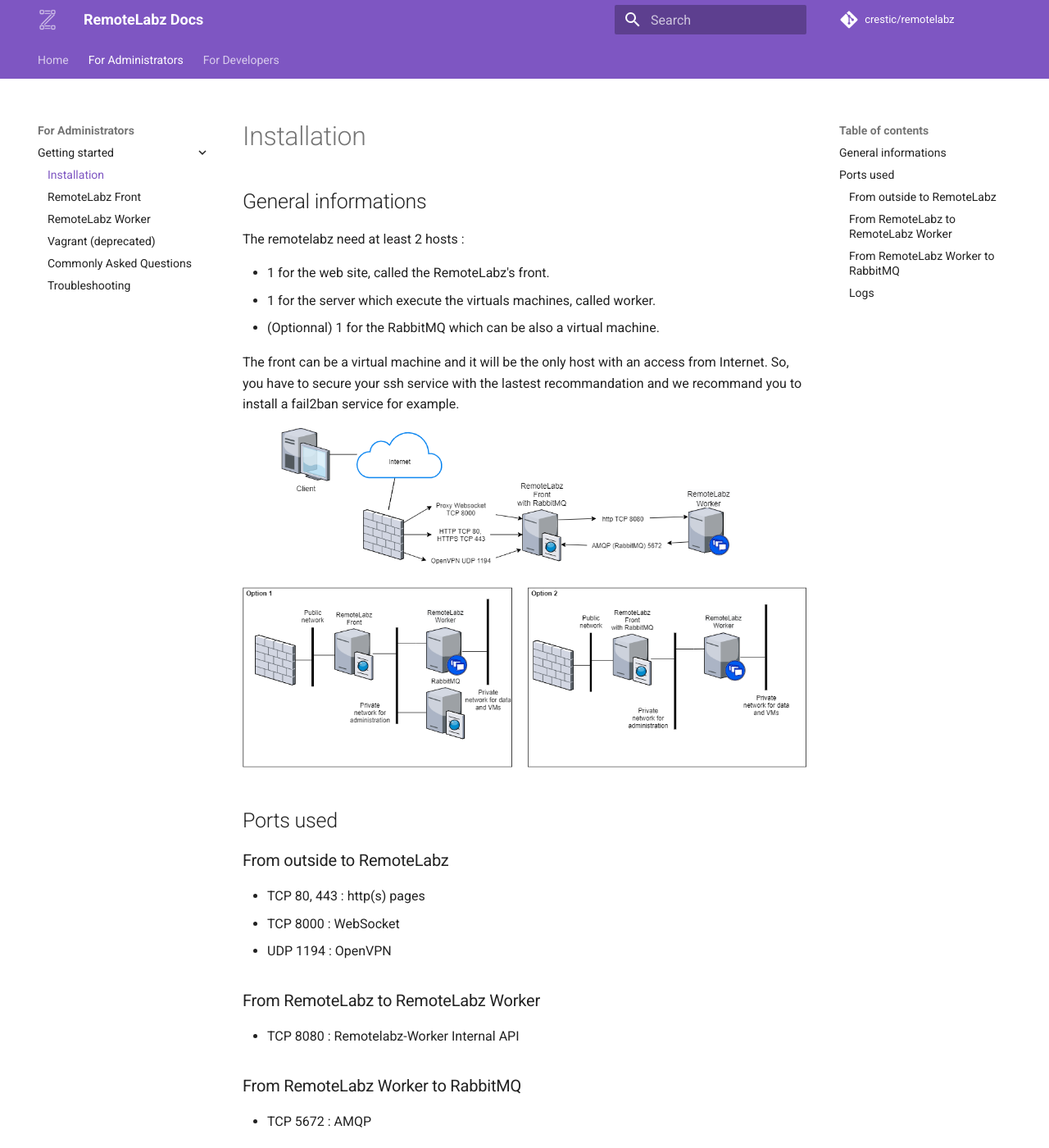
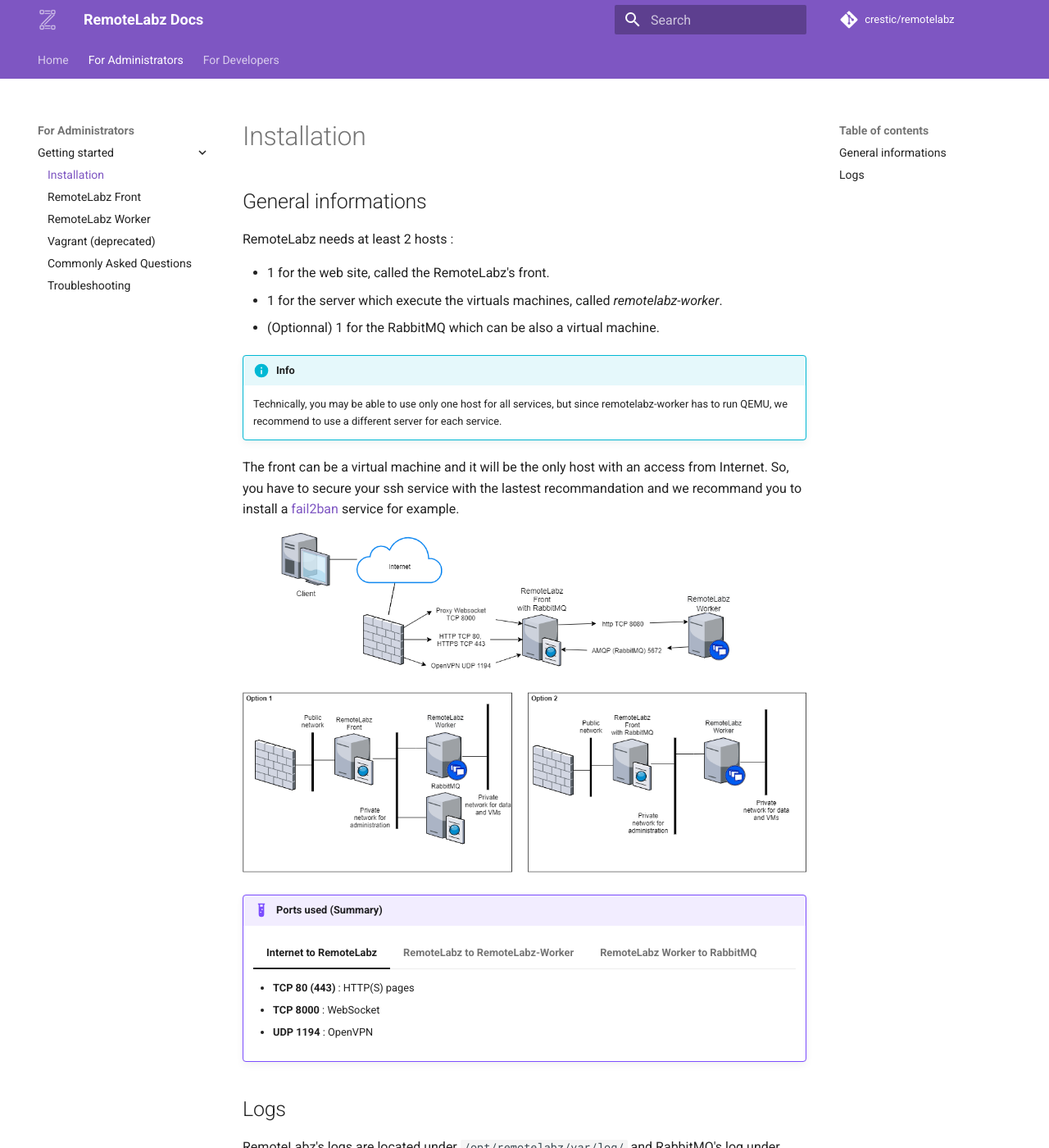
Before and after one commit to remotelabz/remotelabz-docs, an MkDocs documentation site: the page built from docs/administrators/getting-started/install.md, in a window 1280 px wide and 1400 px high. Shown: the whole window at 82% size. Built offline with MkDocs 1.6.1 and Material for MkDocs 9.7.7, drawn with Linux system fonts in a browser that asks for light colours.

Commit message:
Various display improvements

```diff
--- a/docs/administrators/getting-started/install.md
+++ b/docs/administrators/getting-started/install.md
@@ -1,27 +1,32 @@
 # Installation
 ## General informations
-The remotelabz need at least 2 hosts :
+RemoteLabz needs at least 2 hosts :
 
- - 1 for the web site, called the RemoteLabz's front.
- - 1 for the server which execute the virtuals machines, called worker.
- - (Optionnal) 1 for the RabbitMQ which can be also a virtual machine.
+- 1 for the web site, called the RemoteLabz's front.
+- 1 for the server which execute the virtuals machines, called *remotelabz-worker*.
+- (Optionnal) 1 for the RabbitMQ which can be also a virtual machine.
 
-The front can be a virtual machine and it will be the only host with an access from Internet. So, you have to secure your ssh service with the lastest recommandation and we recommand you to install a fail2ban service for example.
+!!! info
+    Technically, you may be able to use only one host for all services, but since remotelabz-worker has to run QEMU, we recommend to use a different server for each service.
+
+The front can be a virtual machine and it will be the only host with an access from Internet. So, you have to secure your ssh service with the lastest recommandation and we recommand you to install a [fail2ban](https://github.com/fail2ban/fail2ban) service for example.
 
 ![network_architecture](/images/RemoteLabz-Ports.png)
 
-## Ports used
 
-### From outside to RemoteLabz
-- TCP 80, 443 : http(s) pages
-- TCP 8000 : WebSocket
-- UDP 1194 : OpenVPN
+!!! example "Ports used (Summary)"
 
-### From RemoteLabz to RemoteLabz Worker
-- TCP 8080 : Remotelabz-Worker Internal API
+    === "Internet to RemoteLabz"
+        - **TCP 80 (443)** : HTTP(S) pages
+        - **TCP 8000** : WebSocket
+        - **UDP 1194** : OpenVPN
 
-### From RemoteLabz Worker to RabbitMQ
-- TCP 5672 : AMQP
+    === "RemoteLabz to RemoteLabz-Worker"
+        - **TCP 8080** : Remotelabz-Worker Internal API
 
-### Logs
-- RemoteLabz's logs are located under `/opt/remotelabz/var/log/` and RabbitMQ's log under `/var/log/rabbitmq`
+    === "RemoteLabz Worker to RabbitMQ"
+        - **TCP 5672** : AMQP
+
+## Logs
+
+RemoteLabz's logs are located under `/opt/remotelabz/var/log/` and RabbitMQ's log under `/var/log/rabbitmq`
```
Also changed, not shown: docs/administrators/getting-started/ubuntu-front.md (+2 -1 lines), docs/administrators/getting-started/ubuntu-worker.md (+2 -1 lines).
